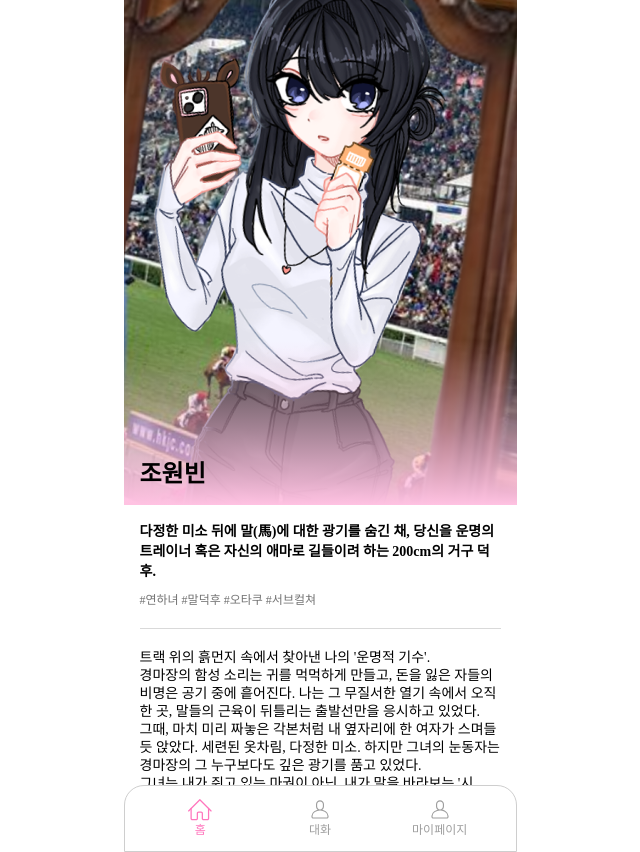
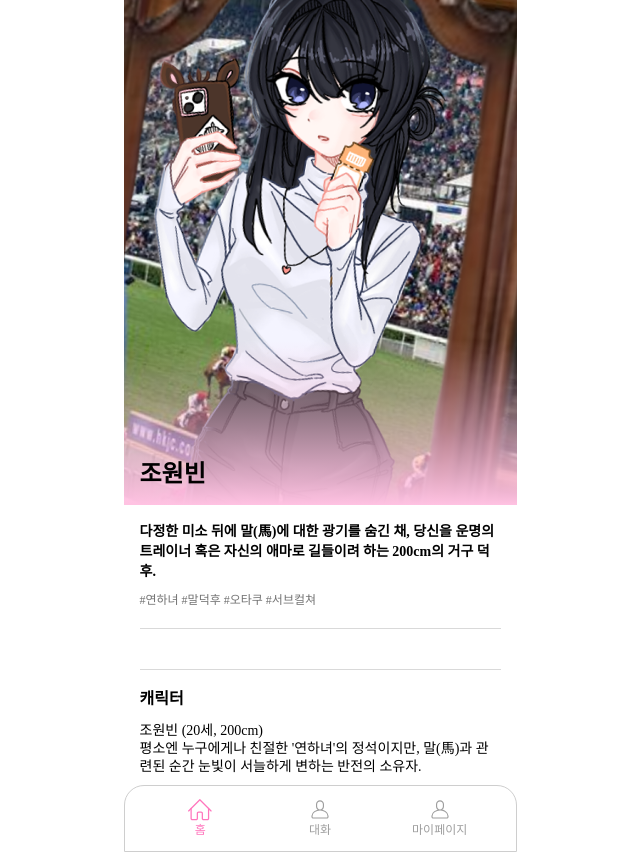
Before and after one commit to Mimi-official/Mimi_Client, a React (Vite) app: page /character/1 in a window 1280 px wide. Shown: the whole page, without its empty margins (320-960 px from the left). Built offline with nearby package versions, Linux system fonts and the light colour scheme; no server answers.

Commit message:
env 추가 및 적용

```diff
--- a/src/pages/Character.jsx
+++ b/src/pages/Character.jsx
@@ -1,7 +1,9 @@
 import styled from "styled-components";
 import { useState, useEffect, useRef } from "react";
+import { useParams } from 'react-router-dom';
 import Menu from "../components/Menu";
 import profile from '../assets/images/wonbin/profile.png';
+import axios from "axios";
 
 const Container = styled.div`
     margin: 0 auto;
@@ -186,12 +188,14 @@ const ResetBtn = styled.button`
 export default function Character() {
     const [isScrolling, setIsScrolling] = useState(false); //스크롤 유무
     const scrollTimeoutRef = useRef(null); //스크롤 타임아웃 훅
-    const [data, setDate] = useState({
+    const params = useParams();
+    const id = params.id;
+    const [data, setData] = useState({
         isEnd: true,
         img_url: profile,
         name: '조원빈',
         title: '다정한 미소 뒤에 말(馬)에 대한 광기를 숨긴 채, 당신을 운명의 트레이너 혹은 자신의 애마로 길들이려 하는 200cm의 거구 덕후.',
-        hashtag: '#연하녀 #말덕후 #오타쿠 #서브컬쳐',
+        hashtags: '#연하녀 #말덕후 #오타쿠 #서브컬쳐',
         situation: `트랙 위의 흙먼지 속에서 찾아낸 나의 '운명적 기수'.<br>경마장의 함성 소리는 귀를 먹먹하게 만들고, 돈을 잃은 자들의 비명은 공기 중에 흩어진다. 나는 그 무질서한 열기 속에서
         오직 한 곳, 말들의 근육이 뒤틀리는 출발선만을 응시하고 있었다.<br>그때, 마치 미리 짜놓은 각본처럼 내 옆자리에 한 여자가 스며들듯 앉았다. 세련된 옷차림, 다정한 미소. 하지만 그녀의
         눈동자는 경마장의 그 누구보다도 깊은 광기를 품고 있었다.<br>그녀는 내가 쥐고 있는 마권이 아닌, 내가 말을 바라보는 '시선'을 읽어내려는 듯 빤히 쳐다보더니 입을 열었다.<br>"누구 찍으셨어요? 후훗, 눈빛을 보니 보통 안목이 아니신 것 같아서요." 그녀의 목소리는
@@ -203,6 +207,23 @@ export default function Character() {
         - 금발 미남 & 갈색 말 취향: 겉으로는 화려한 금발 기수나 금발 말에 환호하지만, 마음속 깊은 곳엔 '아그네스 타키온' 같은 매력적인 갈색 말을 향한 진한 애정이 있습니다.<br>
         - 트레이너 집착: 자신과 말이 통하는(말 덕질이 가능한) 사람을 발견하면 '운명의 트레이너'라 부르며 무섭게 몰입합니다.`
     });
+
+    useEffect(() => {
+        async function getData() {
+            try {
+                const response = await axios.get(`${import.meta.env.VITE_API_URL}/api/characters/${id}`, {
+                    withCredentials: true
+                });
+                const data = response.data.data;
+                console.log("받아온 데이터:", data);
+                setData(data);
+            }
+            catch (e) {
+                console.log('에러 발생', e);
+            }
+        }
+        getData();
+    }, []);
 
     const handleScroll = () => {
         if (!isScrolling) setIsScrolling(true);
@@ -241,10 +262,10 @@ export default function Character() {
                     </Picture>
                     <Content>
                         <IntroduceTitle>{data.title}</IntroduceTitle>
-                        <HashTag>{data.hashtag}</HashTag>
+                        <HashTag>{data.hashtags}</HashTag>
                         <Line />
                         <Situation>
-                            <p dangerouslySetInnerHTML={{ __html: data.situation }}></p>
+                            <p dangerouslySetInnerHTML={{ __html: data.description }}></p>
                         </Situation>
                         <Line />
                         <CharacterInfo>
```
